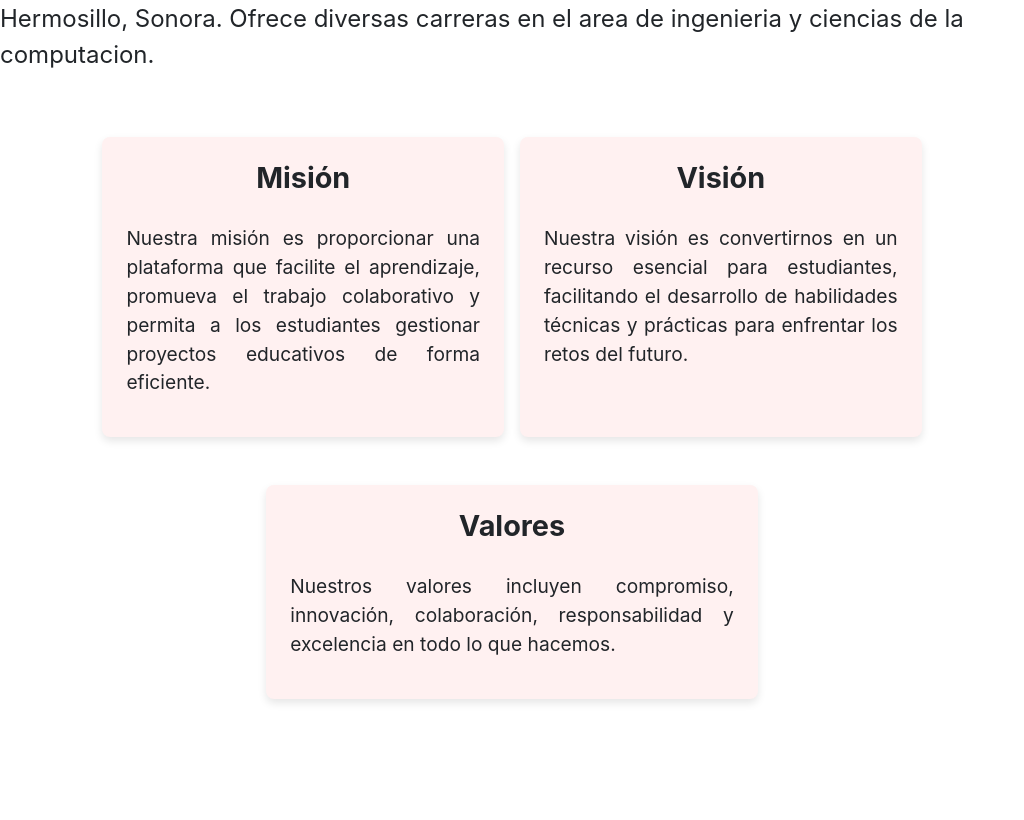
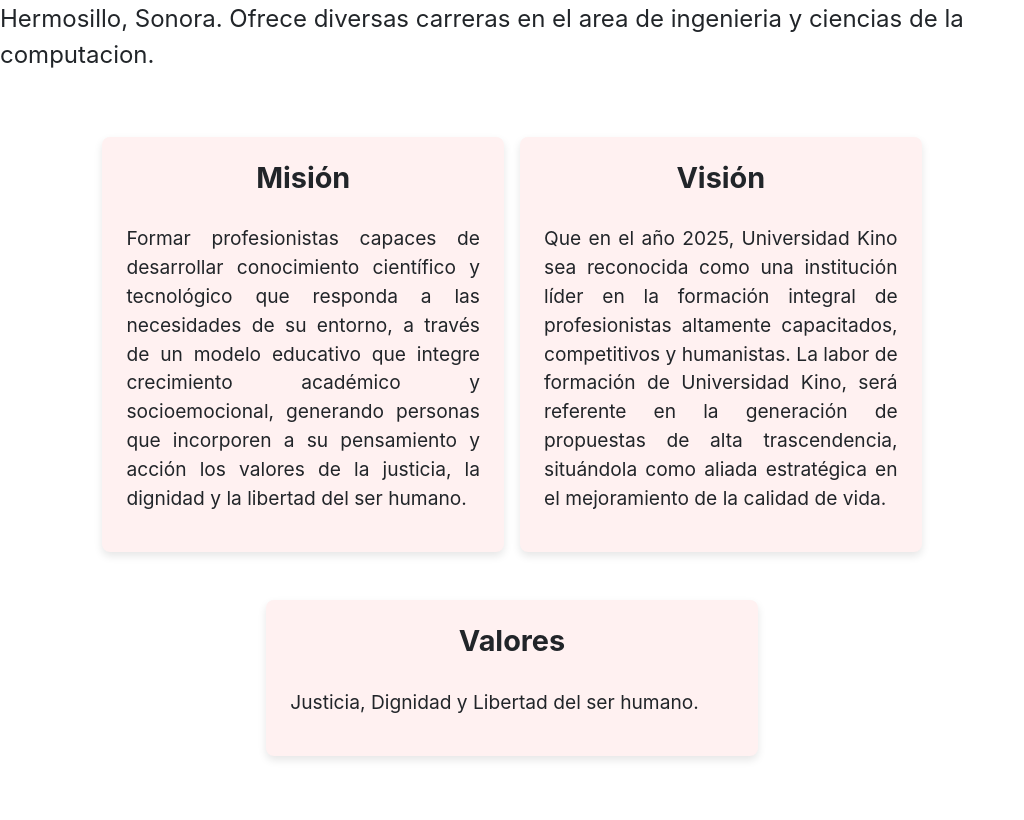
Before and after one commit to Jeftuzo/Proyecto-Integrador-Ukino-2024-3, a Flask app: page / in a window 1280 px wide. Shown: the part 739-1559 px from the top of the page, without its empty margins (0-1024 px from the left). Before the commit the page ends 1442 px from the top, so only its background shows below. Run offline with Flask 3, Linux system fonts and the light colour scheme; some libraries are stand-ins or nearby versions.

Commit message:
Info index

```diff
--- a/templates/index.html
+++ b/templates/index.html
@@ -62,19 +62,24 @@
             <div class="mision">
                 <h3>Misión</h3>
                 <p>
-                    Nuestra misión es proporcionar una plataforma que facilite el aprendizaje, promueva el trabajo colaborativo y permita a los estudiantes gestionar proyectos educativos de forma eficiente.
+                    Formar profesionistas capaces de desarrollar conocimiento científico y tecnológico que responda a las necesidades de su entorno,
+                    a través de un modelo educativo que integre crecimiento académico y socioemocional,
+                    generando personas que incorporen a su pensamiento y acción los valores de la justicia,
+                    la dignidad y la libertad del ser humano.
                 </p>
             </div>
             <div class="vision">
                 <h3>Visión</h3>
                 <p>
-                    Nuestra visión es convertirnos en un recurso esencial para estudiantes, facilitando el desarrollo de habilidades técnicas y prácticas para enfrentar los retos del futuro.
+                    Que en el año 2025, Universidad Kino sea reconocida como una institución líder en la formación integral de profesionistas altamente capacitados, competitivos y humanistas.
+
+                    La labor de formación de Universidad Kino, será referente en la generación de propuestas de alta trascendencia, situándola como aliada estratégica en el mejoramiento de la calidad de vida.
                 </p>
             </div>
             <div class="valores">
                 <h3>Valores</h3>
                 <p>
-                    Nuestros valores incluyen compromiso, innovación, colaboración, responsabilidad y excelencia en todo lo que hacemos.
+                    Justicia, Dignidad y Libertad del ser humano.
                 </p>
             </div>
 
```
